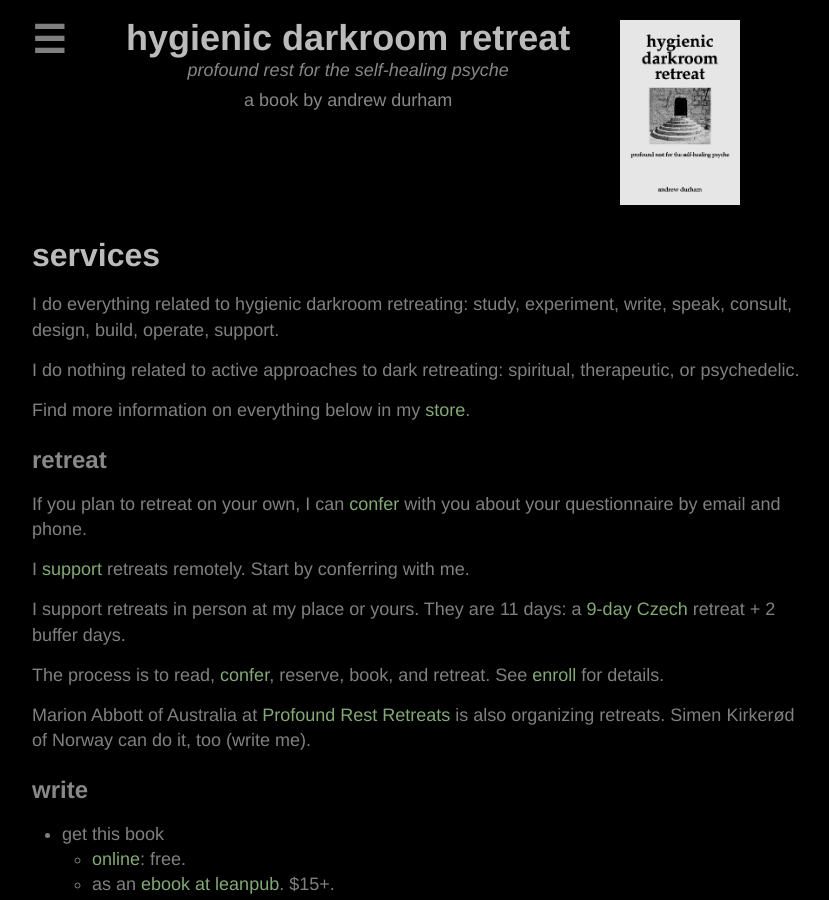
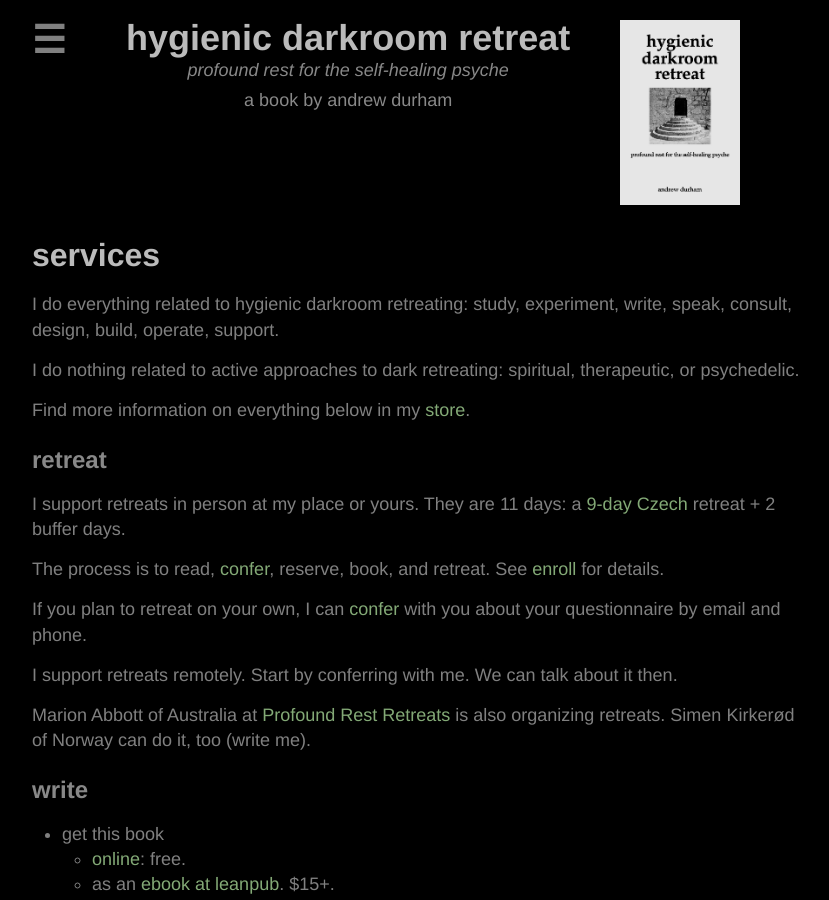
Before and after one commit to yodrew/yodrew.github.io, a Jekyll site: the page built from _pages/back/services.md, in a window 1280 px wide and 900 px high. Shown: the whole window, without its empty margins (223-1052 px from the left). Built offline with Jekyll 4.4.1, drawn with Linux system fonts in a browser that asks for light colours.

Commit message:
a few broken links, services-retreat

```diff
--- a/_pages/back/services.md
+++ b/_pages/back/services.md
@@ -14,17 +14,15 @@
 
 #### retreat
 
-If you plan to retreat on your own, I can [confer](/store/confer) with you about your questionnaire by email and phone.
-
-I [support](/support) retreats remotely. Start by conferring with me.
-
 I support retreats in person at my place or yours. They are 11 days: a [9-day Czech](/format#czech) retreat + 2 buffer days.
 
 The process is to read, [confer](/store/confer), reserve, book, and retreat. See [enroll](/store/enroll) for details.
 
+If you plan to retreat on your own, I can [confer](/store/confer) with you about your questionnaire by email and phone.
+
+I support retreats remotely. Start by conferring with me. We can talk about it then.
 
 Marion Abbott of Australia at [Profound Rest Retreats](https://profoundrest.wordpress.com) is also organizing retreats. Simen Kirkerød of Norway can do it, too (write me).
-
 
 #### write
 
```
Also changed, not shown: _pages/back/links.md (+1 -2 lines), _pages/other/bibliography.md (+1 -1 lines), _pages/other/just-living.md (+1 -1 lines), _pages/other/sanity.md (+1 -1 lines), f/laws.md (+3 -3 lines).
